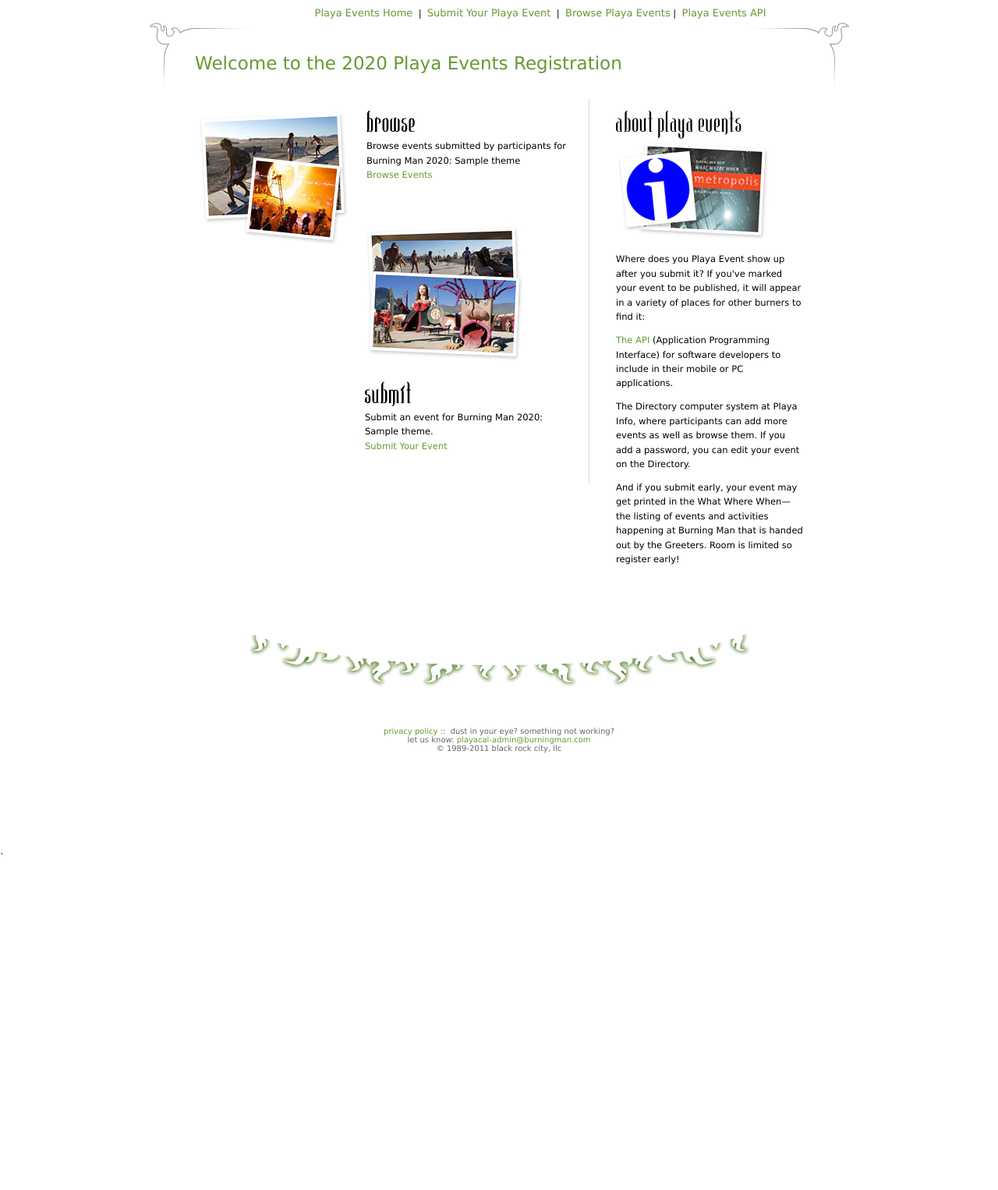
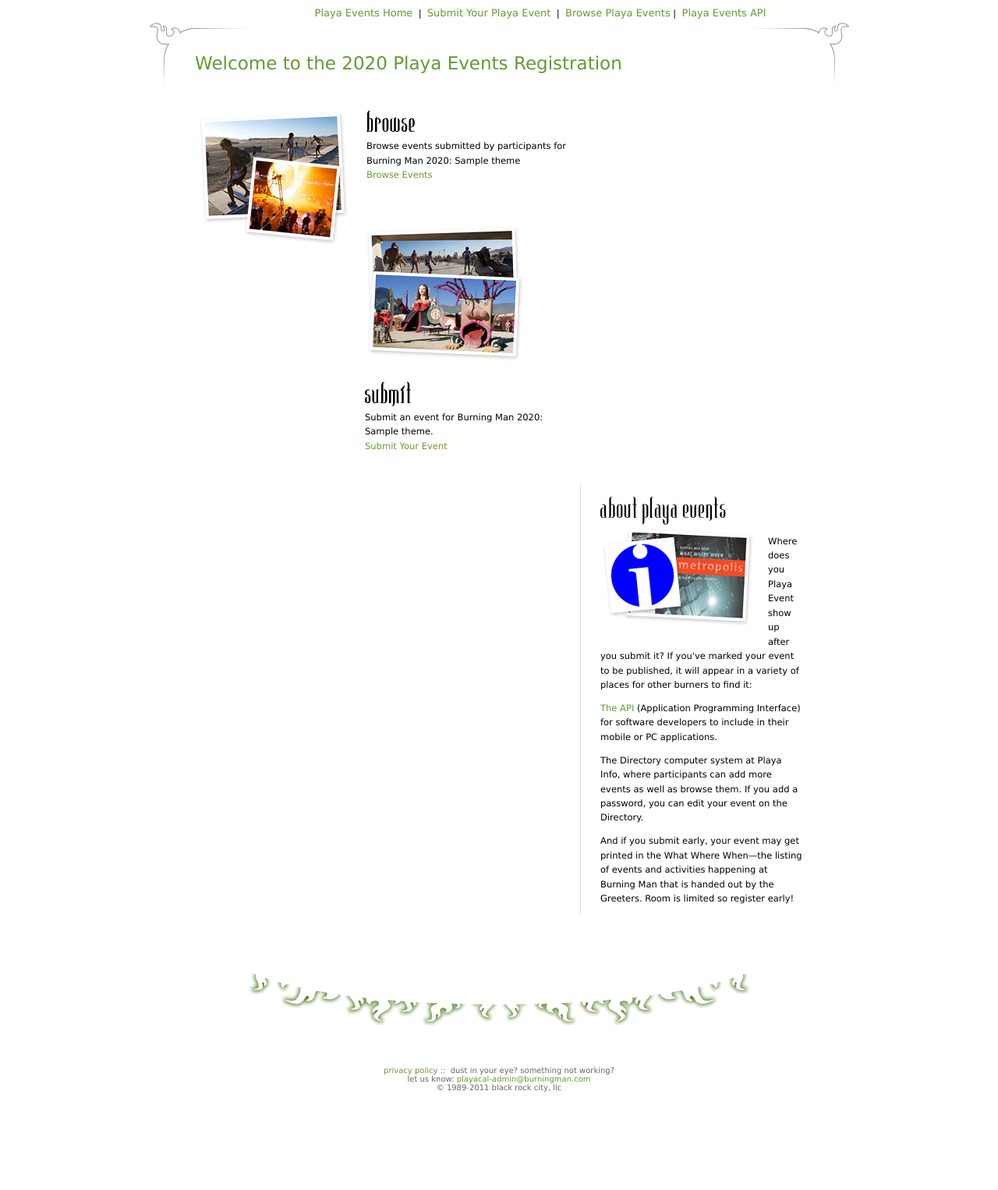
Before and after one commit to bkroeze/playaevents, a Django app: template templates/playaevents/index.html in a window 1280 px wide. Shown: the part 217-1743 px from the top of the page at 78% size. Before the commit the page ends 1313 px from the top, so only its background shows below. Run offline with Django 3.2, Linux system fonts and the light colour scheme; the template is opened without the code that fills it: most values are stand-ins (such as "Sample title", 1, 10 or a date in 2020); some libraries are stand-ins or nearby versions.

Commit message:
changed homepage hairline info, made add event button bold, fixed line break in legal on api page

```diff
--- a/playaevents/static/css/events.css
+++ b/playaevents/static/css/events.css
@@ -143,14 +143,15 @@ a img {
 	width: 480px;
 	margin: 0;
 	padding: 0 25px 0 0;
-	border-right: 1px solid #ddd;
 }
 
 #homepage-right {
 	float: right;
-	width: 240px;
+	width: 260px;
 	margin: 0;
-	padding: 0;
+	padding: 0 0 0 25px;
+	border-left: 1px solid #ddd;
+
 }
 
 .promo-item {
@@ -721,6 +722,7 @@ text-decoration: none;
 	margin: 40px 0 0 0;
 	padding: 12px 6px 0 42px;
 	font-size: 12px;
+	font-weight: bold;
 }
 
 #create-new a:hover {
--- a/templates/playaevents/add_event.html
+++ b/templates/playaevents/add_event.html
@@ -23,12 +23,12 @@ Adding or editing events is closed for {{ year.year }}.   Did you want to add an
 	<input id='existing' type='hidden' name='existing' value='true'>
 {% endif %}
 
-<table>
+<table cellpadding="2">
  {% for field in form %}
 	{% if field.errors %}
 		<tr><td colspan=2>{{ field.errors }}</td></tr>
 	{% endif %}
-	<tr id='{{ field.label|slugify }}-row'><td width="240"><label for="id_{{ field.name }}">{{ field.label|safe }}</label>:<br/><span class='event_form_help'>{{ field.help_text }}</span></td><td> {{ field }}
+	<tr id='{{ field.label|slugify }}-row'><td width="255"><label for="id_{{ field.name }}">{{ field.label|safe }}</label>:<br/><span class='event_form_help'>{{ field.help_text }}</span></td><td> {{ field }}
 	{% ifequal field.label "Print Description" %}
 		<br/><span id="print_description_countdown">150 Characters Available</span>
 	{% endifequal %}
--- a/templates/playaevents/apidocs.html
+++ b/templates/playaevents/apidocs.html
@@ -82,7 +82,6 @@ The API supports the following methods to receive Burning Man data.<br/><br/>
 </ul>
 
 <h3>Legal</h3>
-© 2011 Black Rock City LLC, all rights reserved. Use of all event information and data restricted to free use<br/>
-These materials are not to be used or distributed in any form which may be sold for profit.
+© 2011 Black Rock City LLC, all rights reserved. Use of all event information and data restricted to free use. These materials are not to be used or distributed in any form which may be sold for profit.
 </div>
 {% endblock %}
```
